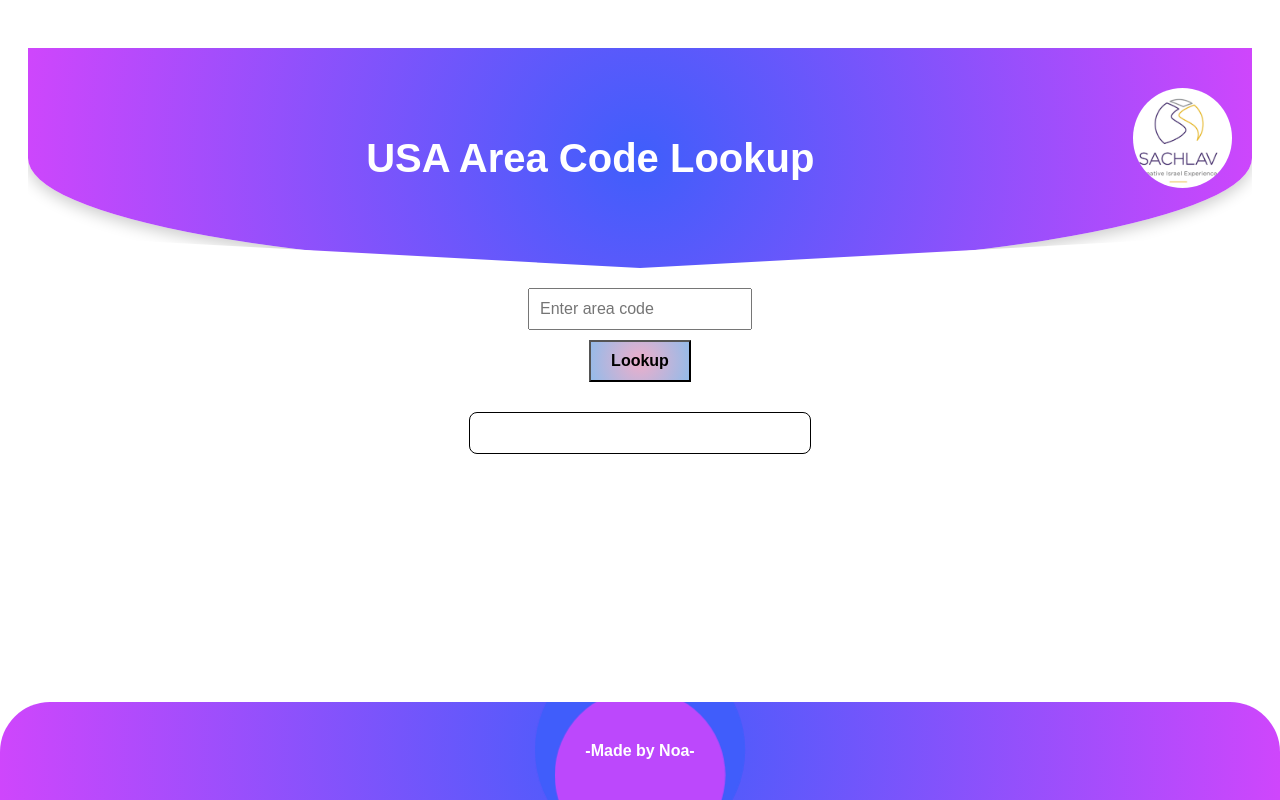
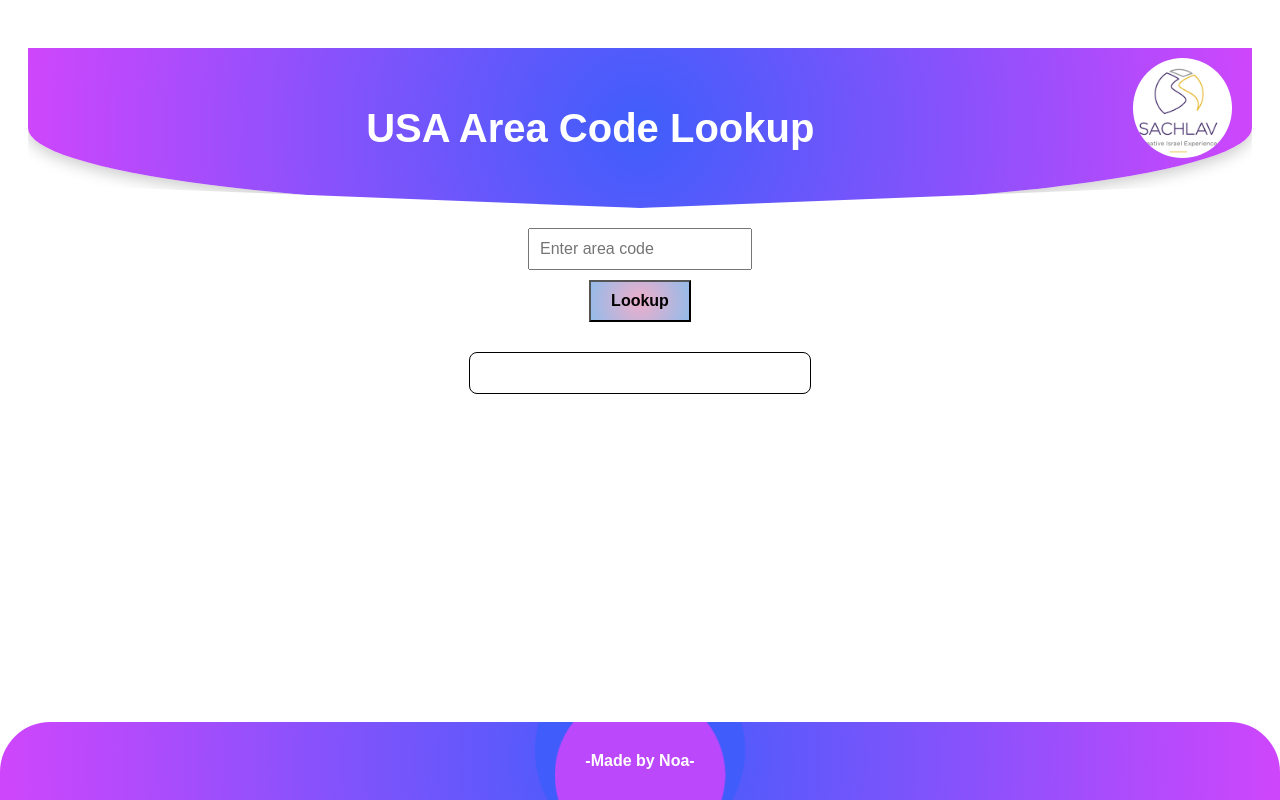
Before and after one commit to noa240/USA-Phone-Code-Generator-, a plain HTML site: page index.html in a window 1280 px wide. Drawn offline with Linux system fonts and the light colour scheme.

Commit message:
proportions

```diff
--- a/index.html
+++ b/index.html
@@ -59,12 +59,12 @@ transition: box-shadow 0.2s ease, transform 0.2s ease;
   width: 100%;
   background: radial-gradient(circle, rgba(63, 94, 251, 1) 0%, rgba(207, 70, 252, 1) 100%);
   color: white;
-  font-size: medium;
+  font-size: smaller;
   font-weight: bolder;
   font-family: 'Arial', Helvetica, sans-serif;
   text-align: center;
-  padding: 40px;
-  margin-top: 60px; /* מרווח עליון למרחק מהתוכן */
+  padding: 20px;
+  margin-top: 40px; /* מרווח עליון למרחק מהתוכן */
   border-top-left-radius: 50px;  /* קצוות מעוגלים בצד שמאל */
   border-top-right-radius: 50px; /* קצוות מעוגלים בצד ימין */
   overflow: hidden; /* מונע שולי הצורה להיתפס */
@@ -95,7 +95,7 @@ footer {
   font-weight: bolder;
   font-family: 'Arial', Helvetica, sans-serif;
   text-align: center;
-  padding: 40px;
+  padding: 30px;
   border-top-left-radius: 50px;  /* קצוות מעוגלים בצד שמאל */
   border-top-right-radius: 50px; /* קצוות מעוגלים בצד ימין */
   z-index: 10; /* לוודא שהפוטר יהיה מעל התוכן */
@@ -177,7 +177,7 @@ header {
   width: 100%;
   background: #3F5EFB;
   background: radial-gradient(circle, rgba(63, 94, 251, 1) 0%, rgba(207, 70, 252, 1) 100%);
-  padding: 40px 20px; /* רווחים בין התוכן לשולי ה-header */
+  padding: 10px 20px; /* רווחים בין התוכן לשולי ה-header */
   display: flex;
   justify-content: space-between; /* הסמל בצד ימין, הכותרת במרכז */
   align-items: center;
```
Also changed, not shown: usa-political-map.jpg (added).
